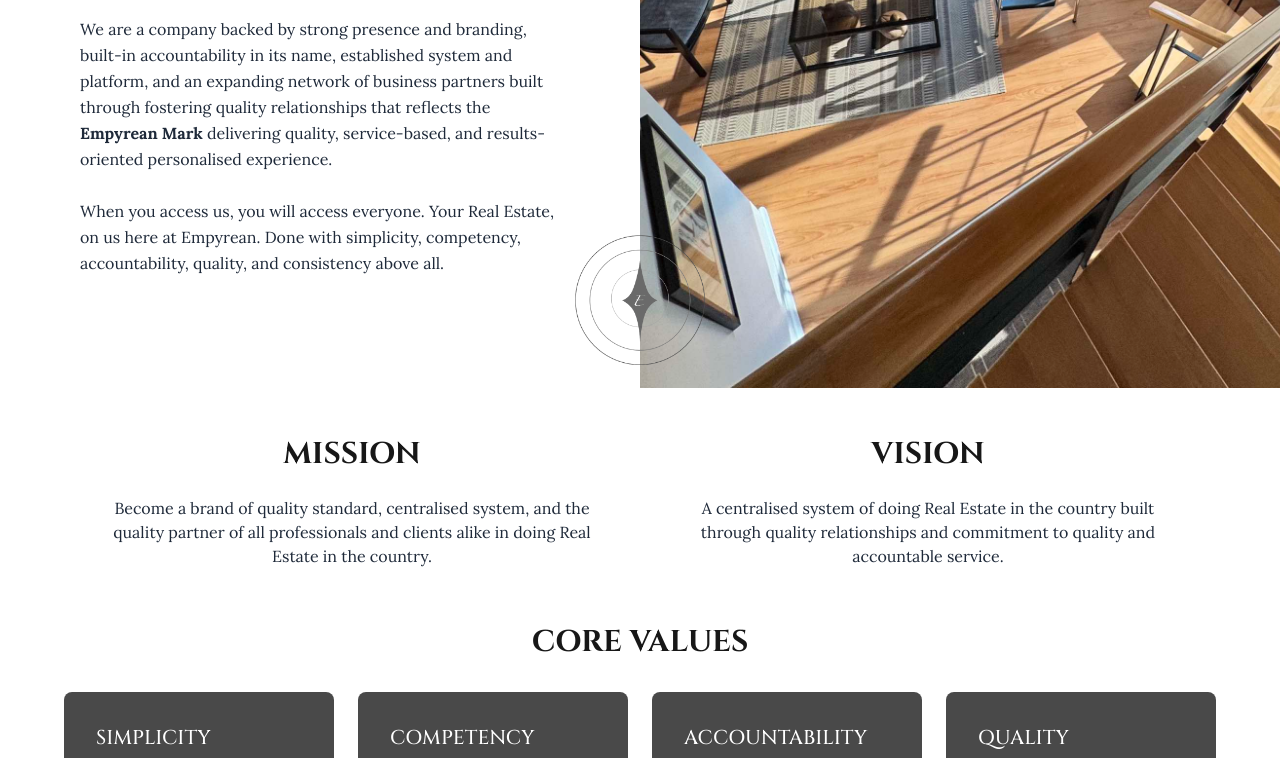
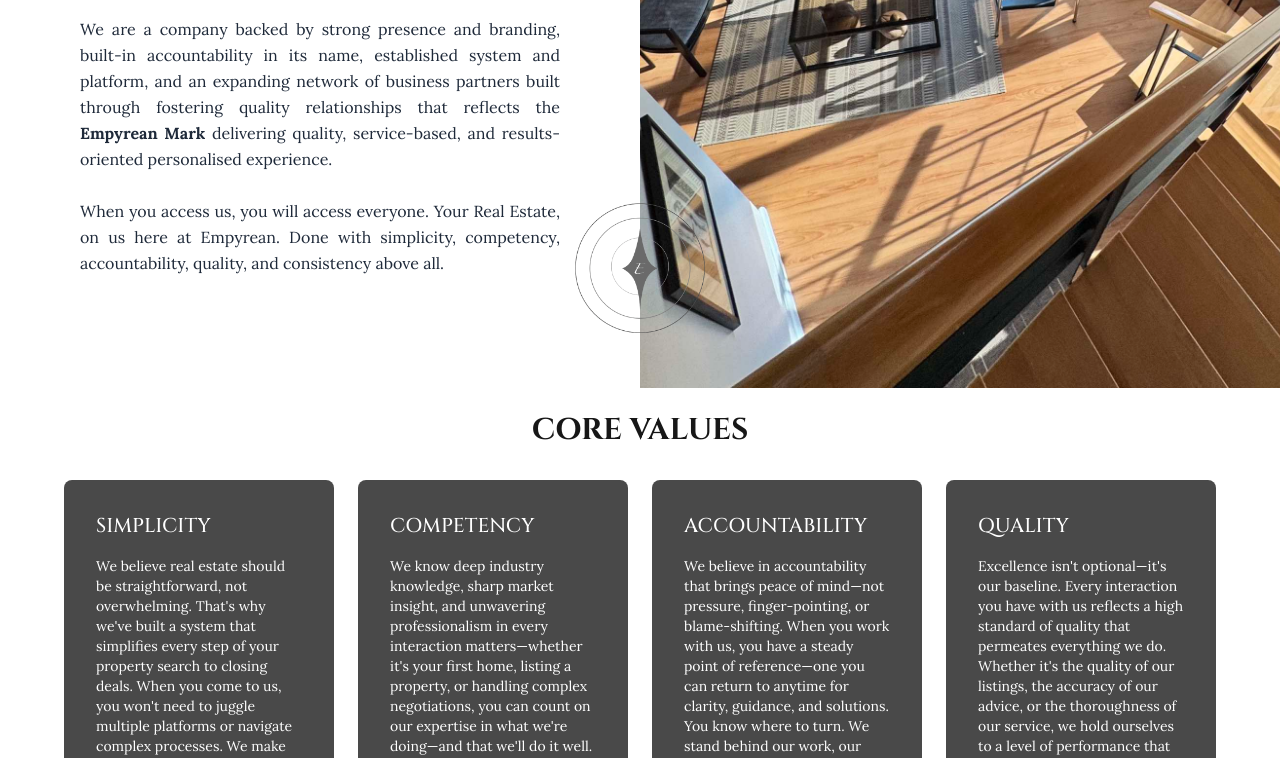
Before and after one commit to Empyrean25/empyrean, a Next.js app: page /on-work/about-us in a window 1280 px wide. Shown: the part 487-1245 px from the top of the page. Built offline with nearby package versions, Linux system fonts and the light colour scheme.

Commit message:
Update page.tsx

```diff
--- a/src/app/on-work/about-us/page.tsx
+++ b/src/app/on-work/about-us/page.tsx
@@ -81,7 +81,7 @@ export default function AboutPage() {
 
     {/* TEXT CONTENT */}
     <h2 className="text-3xl md:text-4xl font-bold mb-6">What is Empyrean?</h2>
-    <p className="text-gray-800 mb-8 text-sm md:text-base leading-relaxed">
+    <p className="text-gray-800 mb-8 text-sm md:text-base leading-relaxed text-justify">
       Empyrean Real Estate Solutions is one-stop gateway to the entire Philippine Real Estate—offering full
       access from Brokerage: Project Selling, Resale and Leasing; Home Improvement: Planning, Construction,
       and Renovation, and even acquiring your Furnitures and Decorations.
@@ -108,7 +108,7 @@ export default function AboutPage() {
   </div>
 
   {/* MOBILE: Logo shown at the bottom */}
-  <div className="md:hidden w-24 h-24 relative mx-auto mt-4 order-3">
+  <div className="md:hidden w-24 h-24 relative mx-auto mt-8 order-3">
     <Image
       src="/assets/empyrean-logo.png"
       alt="Empyrean Logo"
@@ -118,7 +118,7 @@ export default function AboutPage() {
   </div>
 
   {/* DESKTOP: Fixed logo centered at bottom */}
-  <div className="hidden md:flex absolute bottom-4 left-1/2 transform -translate-x-1/2 w-36 h-36 z-20">
+  <div className="hidden md:flex absolute bottom-12 left-1/2 transform -translate-x-1/2 w-36 h-36 z-20">
     <Image
       src="/assets/empyrean-logo.png"
       alt="Empyrean Logo"
@@ -127,27 +127,6 @@ export default function AboutPage() {
     />
   </div>
 </section>
-
-      {/* Mission and Vision Section */}
-      <section
-        className="flex flex-col md:flex-row py-8 px-8 md:px-16 container mx-auto mt-4"
-        aria-label="Mission and Vision"
-      >
-        <div className="w-full md:w-1/2 text-center px-4 md:px-12 mb-12 md:mb-0">
-          <h2 className="text-3xl font-bold mb-6">MISSION</h2>
-          <p className="text-gray-800">
-            Become a brand of quality standard, centralised system, and
-            the quality partner of all professionals and clients alike
-            in doing Real Estate in the country.
-          </p>
-        </div>
-        <div className="w-full md:w-1/2 text-center px-4 md:px-12">
-          <h2 className="text-3xl font-bold mb-6">VISION</h2>
-          <p className="text-gray-800">
-            A centralised system of doing Real Estate in the country built through quality relationships and commitment to quality and accountable service.
-          </p>
-        </div>
-      </section>
 
       {/* Core Values Section */}
       <section
```
